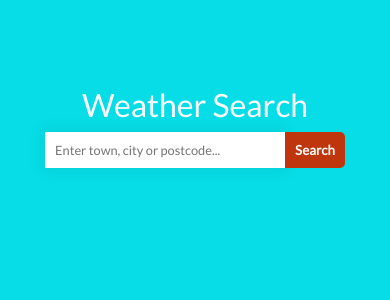
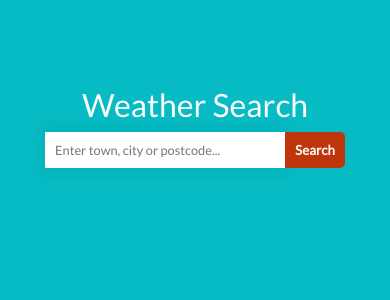
Before and after one commit to FraserACoutts/WeatherApp, a React (Create React App) app: page / in a window 390 px wide. Shown: the top 300 px of the page. Built offline with nearby package versions, Linux system fonts and the light colour scheme.

Commit message:
App background color to dark on mobile devices so had to make it slightly lighter

```diff
--- a/src/components/Search.css
+++ b/src/components/Search.css
@@ -6,7 +6,7 @@
 }
 
 .main-content {
-    background-color: #07dde6;
+    background-color: #06bbc3;
     height: 100vh;
     color: #fafafa;
 }
```
